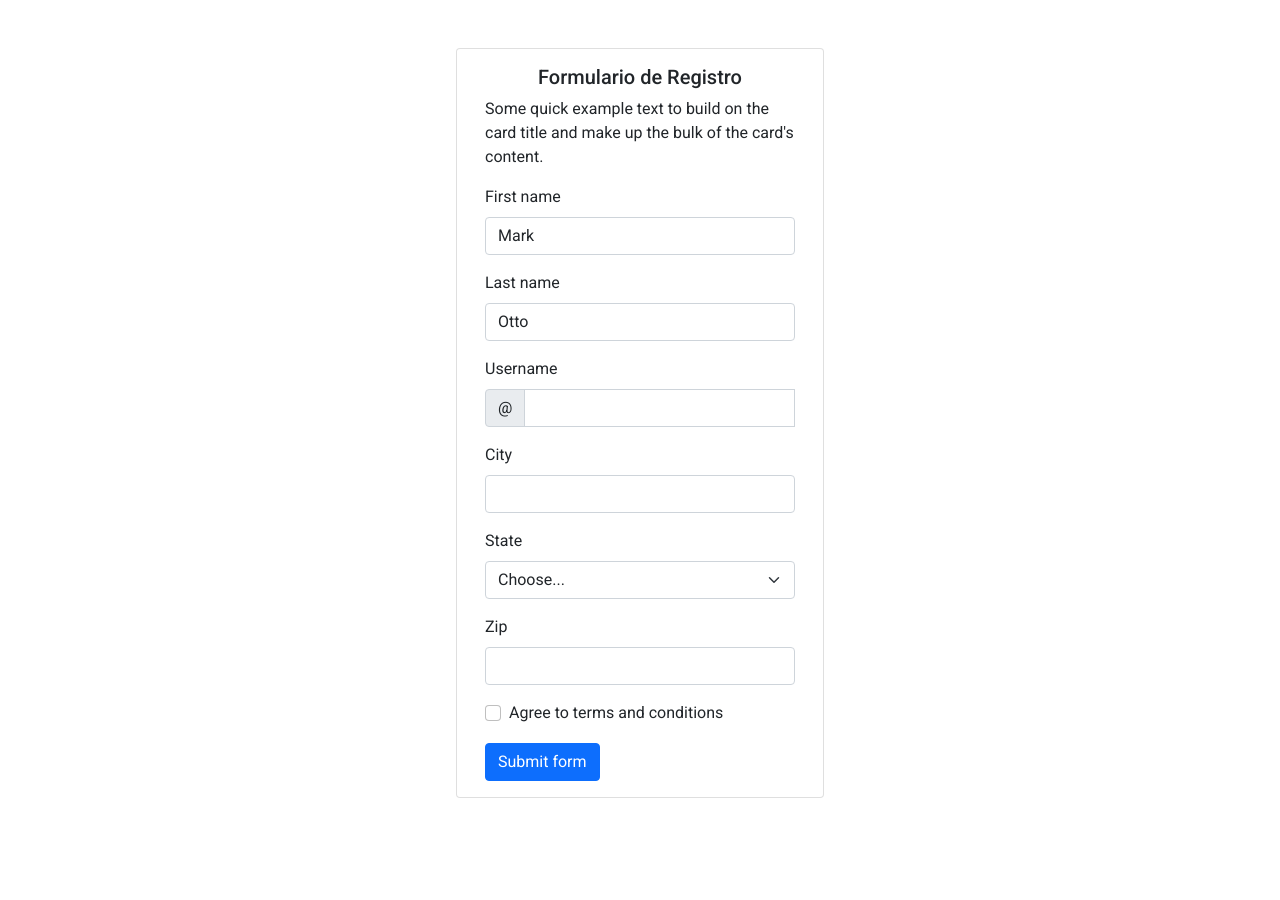
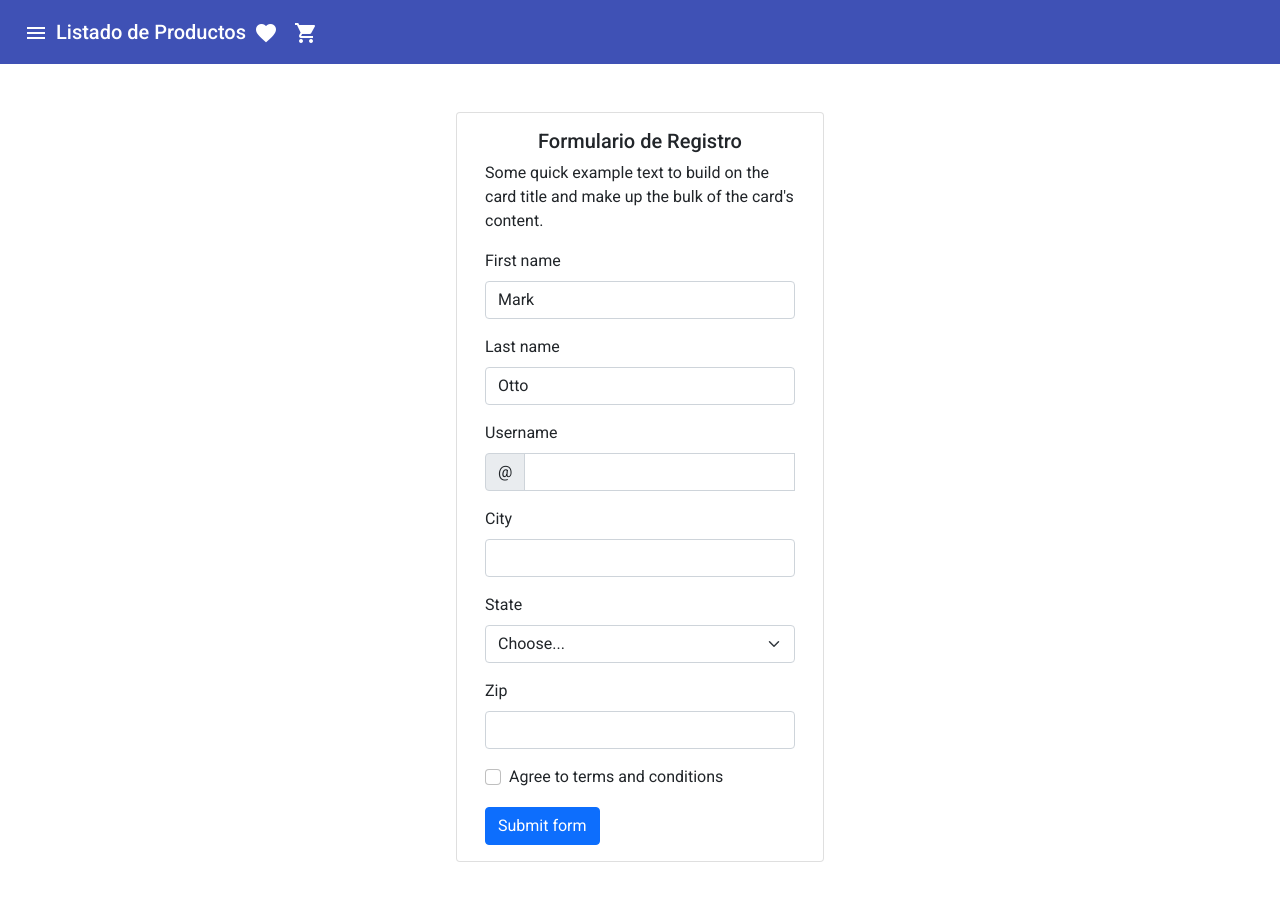
Before and after one commit to sandramaldonado/ProyFinal2, an Angular app: page /registro in a window 1280 px wide. Shown: the top 900 px of the page. Before the commit the page ends 846 px from the top, so only its background shows below. Built offline with nearby package versions, Linux system fonts and the light colour scheme.

Commit message:
add toolbar to register

```diff
--- a/src/app/pages/register/register.component.html
+++ b/src/app/pages/register/register.component.html
@@ -1,3 +1,17 @@
+<mat-toolbar color="primary">
+  <button mat-icon-button class="example-icon" aria-label="Example icon-button with menu icon">
+    <mat-icon>menu</mat-icon>
+
+  </button>
+  Listado de Productos
+  <span class="example-spacer"></span>
+  <button mat-icon-button class="example-icon favorite-icon" aria-label="Example icon-button with heart icon">
+  <mat-icon>favorite</mat-icon>
+  </button>
+  <button mat-icon-button class="example-icon" aria-label="Example icon-button with share icon">
+  <mat-icon>shopping_cart</mat-icon>
+  </button>
+</mat-toolbar>
 <div class="container">
     <div class="row d-flex flex-column justify-content-center align-items-center py-5 px-1">
 
```
Also changed, not shown: src/app/pages/register/register.module.ts (+9 -2 lines).
